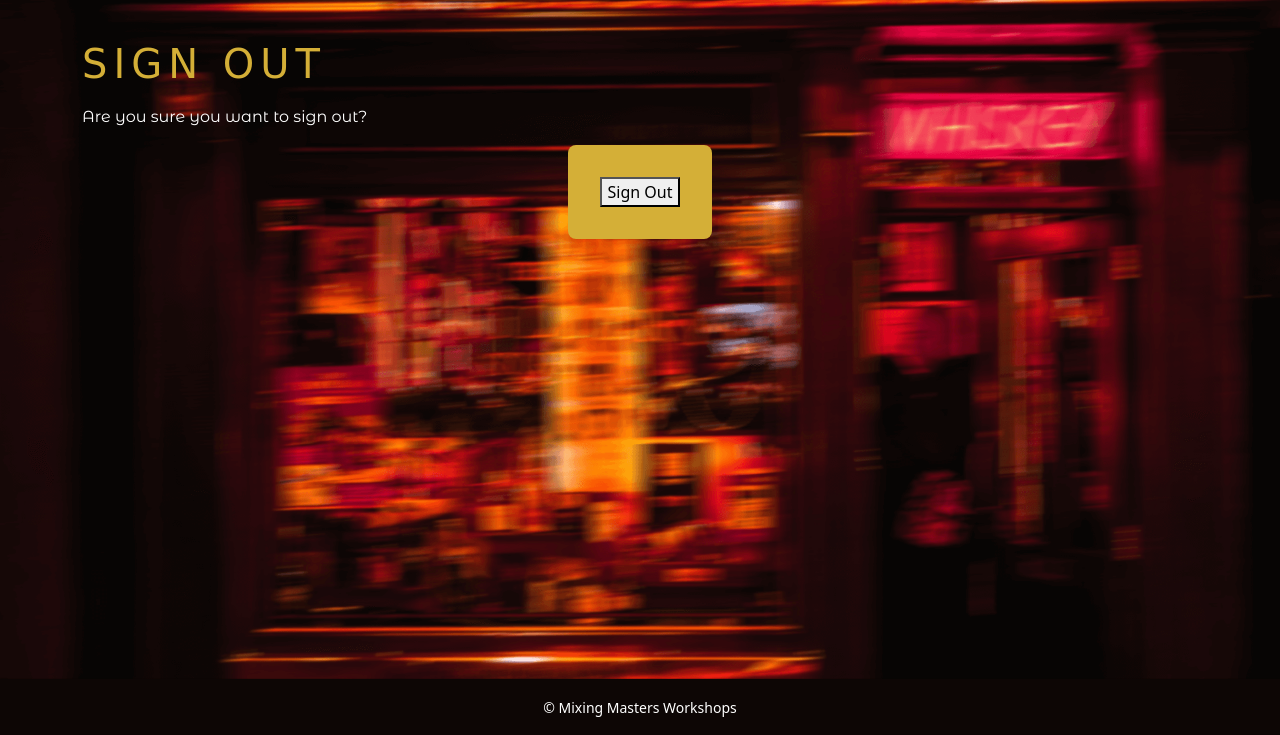
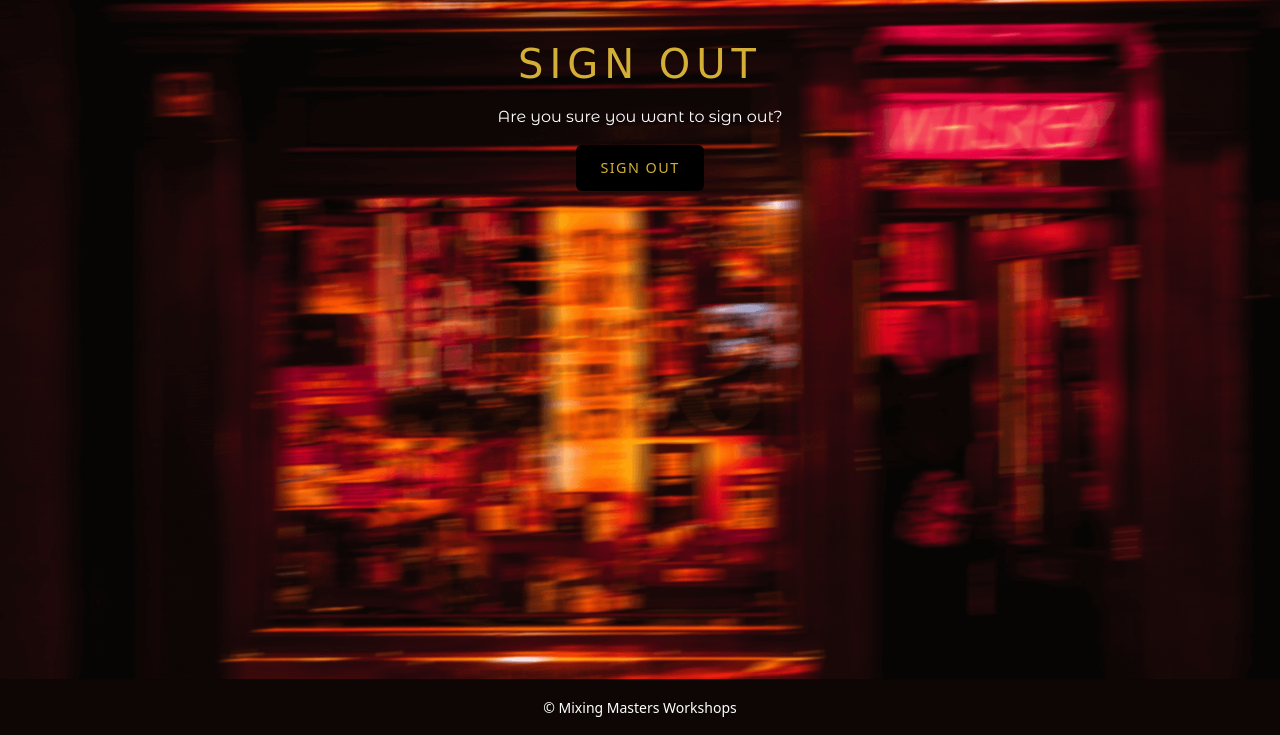
Before and after one commit to Kearns55/mixing-masters, a Django app: page /accounts/logout/ in a window 1280 px wide. Shown: the part 65-800 px from the top of the page. Run offline with Django 4.2, Linux system fonts and the light colour scheme; the visitor is signed in with stand-in values (Sample User, id 1); some web fonts are replaced.

```diff
--- a/static/css/styles.css
+++ b/static/css/styles.css
@@ -185,6 +185,12 @@ label {
   color: var(--text-main);
 }
 
+#signout-form {
+  background: none;
+  border: none;
+  padding-top: 0;
+}
+
 footer{
   position: sticky;
   top: 100vh;
--- a/templates/account/logout.html
+++ b/templates/account/logout.html
@@ -5,16 +5,16 @@
 {% block head_title %}{% trans "Sign Out" %}{% endblock head_title %}
 
 {% block content %}
-<h1>{% trans "Sign Out" %}</h1>
+<h1 class="text-center">{% trans "Sign Out" %}</h1>
 
-<p>{% trans 'Are you sure you want to sign out?' %}</p>
+<p class="text-center">{% trans 'Are you sure you want to sign out?' %}</p>
 
-<form method="post" action="{% url 'account_logout' %}">
+<form method="post" action="{% url 'account_logout' %}" id="signout-form">
   {% csrf_token %}
   {% if redirect_field_value %}
   <input type="hidden" name="{{ redirect_field_name }}" value="{{ redirect_field_value }}"/>
   {% endif %}
-  <button type="submit">{% trans 'Sign Out' %}</button>
+  <button type="submit" class="btn form-btn">{% trans 'Sign Out' %}</button>
 </form>
 
 
```
